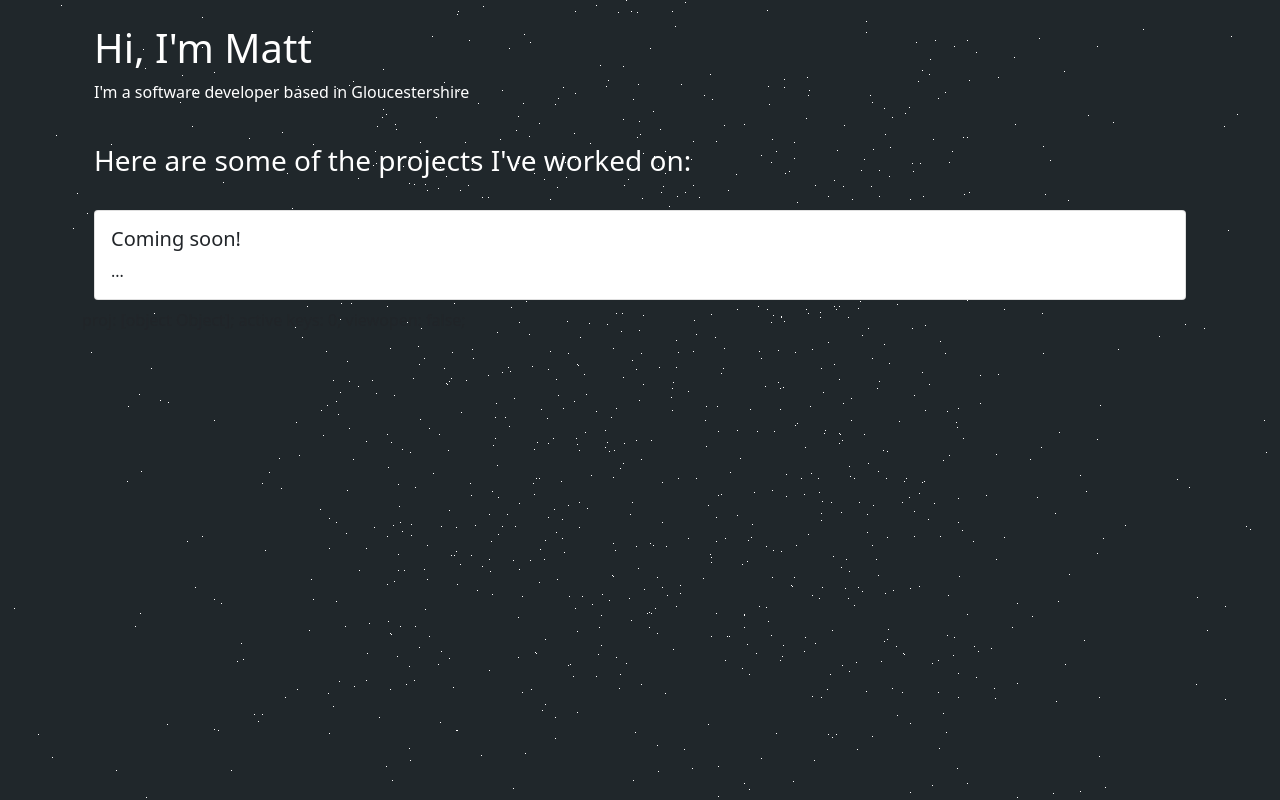
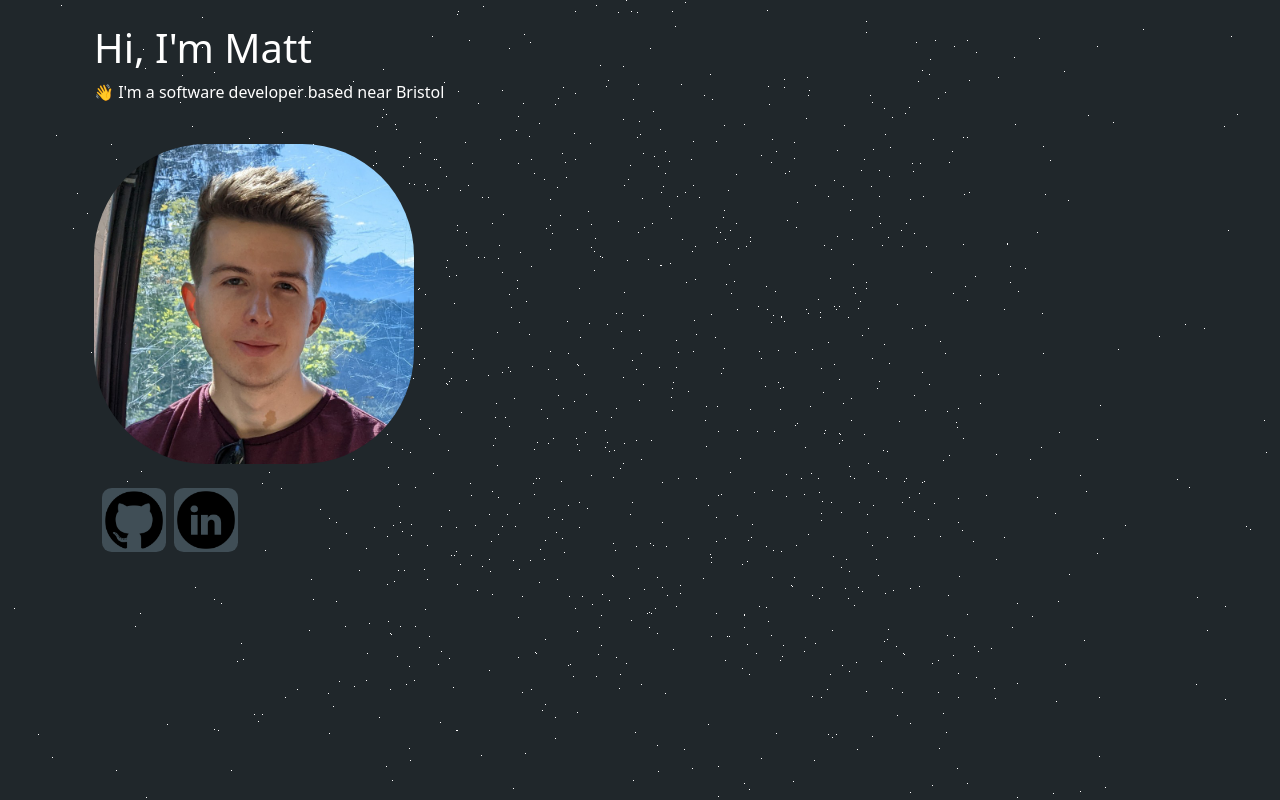
Before and after one commit to MattBarkway/portfolio-site, a React (Create React App) app in the folder frontend/: page / in a window 1280 px wide. Built offline with nearby package versions, Linux system fonts and the light colour scheme.

Commit message:
add socials and portrait to homepage

```diff
--- a/frontend/src/pages/Homepage.js
+++ b/frontend/src/pages/Homepage.js
@@ -86,72 +86,96 @@
         <Canvas className="behind" style={{'z-index': -99}}/>
         <Container className="p-4">
             <Fade in={detailViewExited && activeProjectName === ''} unmountOnExit={true} appear={true}>
-                <Row className="pb-4 text-white">
+                <Row className="text-white">
                     <h1 className="header main">Hi, I'm Matt</h1>
-                    <p className="main"> I'm a software developer based in Gloucestershire</p>
+                    <p className="main">👋 I'm a software developer based near Bristol</p>
                 </Row>
             </Fade>
             <Fade in={detailViewExited && activeProjectName === ''} unmountOnExit={true} appear={true}>
-                <Row className="pb-4 text-white main">
-                    <h3 className="main">Here are some of the projects I've worked on:</h3>
-                </Row>
+                <div className="pt-4 pb-4 h-25" style={{}}>
+                    <img src="/static/matt.jpeg"
+                         alt="Me"
+                         className="portrait"
+                    />
+                </div>
             </Fade>
-            <Fade
-                in={activeProjectName !== '' && activeProject && detailViewOpened}
-                unmountOnExit={true}
-                onExited={() => setDetailViewExited(true)}
-                appear={true}
-            >
-                <Row className={"pb-4 text-white main"}>
-                    <Col xs={1}>
-                        <Button className={"left"} variant="light" onClick={() => setActiveProjectName('')}>
-                            {"<-"}
-                        </Button>
-                    </Col>
-                </Row>
+            <Fade in={detailViewExited && activeProjectName === ''} unmountOnExit={true} appear={true}>
+                <div className="pb-1">
+                    <a href="https://github.com/MattBarkway" target="_blank" rel="noreferrer" className="p-2 pb-4">
+                        <img src="/static/github.png"
+                             alt="GitHub logo"
+                             className="social"
+                        />
+                    </a>
+                    <a href="https://www.linkedin.com/in/matthew-barkway-8824ab168/" target="_blank" rel="noreferrer">
+                        <img src="/static/linkedin.png"
+                             alt="GitHub logo"
+                             className="social"
+                        />
+                    </a>
+                </div>
             </Fade>
-            <Fade
-                in={activeProjectName !== '' && activeProject && detailViewOpened}
-                unmountOnExit={true}
-                onExited={() => {
-                    setDetailViewExited(true)
-                }}
-                appear={true}
-            >
-                <Row className={"pb-4 text-white main"}>
-                    <h3 className="main">{activeProject ? activeProject.title : null}</h3>
-                </Row>
-            </Fade>
-            {
-                chunkedProjects.map((chunk, index) => {
-                    const chunkContent = chunk.map((project) => {
-                        return (
-                            <Col key={project.name}>
-                                <ProjectCard
-                                    key={project.name}
-                                    title={project.title}
-                                    text={project.text}
-                                    onClick={() => setActiveProjectName(project.name)}
-                                    closeAction={() => setActiveProjectName('')}
-                                    buttonText={project.buttonText}
-                                    show={detailViewExited && activeProjectName === ''}
-                                    onExited={() => setDetailViewOpened(true)}
-                                />
-                            </Col>
-                        )
-                    })
-                    return (<Row key={index}> {chunkContent} </Row>)
-                })
-            }
-            <Row>
-                proj: {activeProject.toString()}; active keys: {Object.keys(activeProject).length.toString()};
-                viewopen: {detailViewOpened.toString()};
-                {activeProject && Object.keys(activeProject).length > 0 && detailViewOpened ? <ProjectDetails
-                    text={activeProject.text}
-                    active={activeProjectName === activeProject.name}
-                    hide={activeProjectName !== ''}
-                /> : null}
-            </Row>
+            {/*<Fade in={detailViewExited && activeProjectName === ''} unmountOnExit={true} appear={true}>*/}
+            {/*    <Row className="pb-4 pt-4 text-white main">*/}
+            {/*        <h3 className="main">Here are some of the projects I've worked on:</h3>*/}
+            {/*    </Row>*/}
+            {/*</Fade>*/}
+            {/*<Fade*/}
+            {/*    in={activeProjectName !== '' && activeProject && detailViewOpened}*/}
+            {/*    unmountOnExit={true}*/}
+            {/*    onExited={() => setDetailViewExited(true)}*/}
+            {/*    appear={true}*/}
+            {/*>*/}
+            {/*    <Row className={"pb-4 text-white main"}>*/}
+            {/*        <Col xs={1}>*/}
+            {/*            <Button className={"left"} variant="light" onClick={() => setActiveProjectName('')}>*/}
+            {/*                {"<-"}*/}
+            {/*            </Button>*/}
+            {/*        </Col>*/}
+            {/*    </Row>*/}
+            {/*</Fade>*/}
+            {/*<Fade*/}
+            {/*    in={activeProjectName !== '' && activeProject && detailViewOpened}*/}
+            {/*    unmountOnExit={true}*/}
+            {/*    onExited={() => {*/}
+            {/*        setDetailViewExited(true)*/}
+            {/*    }}*/}
+            {/*    appear={true}*/}
+            {/*>*/}
+            {/*    <Row className={"pb-4 text-white main"}>*/}
+            {/*        <h3 className="main">{activeProject ? activeProject.title : null}</h3>*/}
+            {/*    </Row>*/}
+            {/*</Fade>*/}
+            {/*{*/}
+            {/*    chunkedProjects.map((chunk, index) => {*/}
+            {/*        const chunkContent = chunk.map((project) => {*/}
+            {/*            return (*/}
+            {/*                <Col key={project.name}>*/}
+            {/*                    <ProjectCard*/}
+            {/*                        key={project.name}*/}
+            {/*                        title={project.title}*/}
+            {/*                        text={project.text}*/}
+            {/*                        onClick={() => setActiveProjectName(project.name)}*/}
+            {/*                        closeAction={() => setActiveProjectName('')}*/}
+            {/*                        buttonText={project.buttonText}*/}
+            {/*                        show={detailViewExited && activeProjectName === ''}*/}
+            {/*                        onExited={() => setDetailViewOpened(true)}*/}
+            {/*                    />*/}
+            {/*                </Col>*/}
+            {/*            )*/}
+            {/*        })*/}
+            {/*        return (<Row key={index}> {chunkContent} </Row>)*/}
+            {/*    })*/}
+            {/*}*/}
+            {/*<Row>*/}
+            {/*    proj: {activeProject.toString()}; active keys: {Object.keys(activeProject).length.toString()};*/}
+            {/*    viewopen: {detailViewOpened.toString()};*/}
+            {/*    {activeProject && Object.keys(activeProject).length > 0 && detailViewOpened ? <ProjectDetails*/}
+            {/*        text={activeProject.text}*/}
+            {/*        active={activeProjectName === activeProject.name}*/}
+            {/*        hide={activeProjectName !== ''}*/}
+            {/*    /> : null}*/}
+            {/*</Row>*/}
         </Container>
     </div>);
 }
--- a/frontend/src/styles/styles.css
+++ b/frontend/src/styles/styles.css
@@ -1,9 +1,22 @@
 canvas {
-  position: fixed;
-  top: 0;
-  left: 0;
-  z-index: -99;
+    position: fixed;
+    top: 0;
+    left: 0;
+    z-index: -99;
 }
+
+.social {
+    height: 4em;
+    background: #404e56;
+    border-radius: 15%;
+    padding: 0.2em;
+}
+
+.portrait {
+    border-radius: 35%;
+    height: 20em;
+}
+
 .main {
-  z-index: 99;
+    z-index: 99;
 }
```
